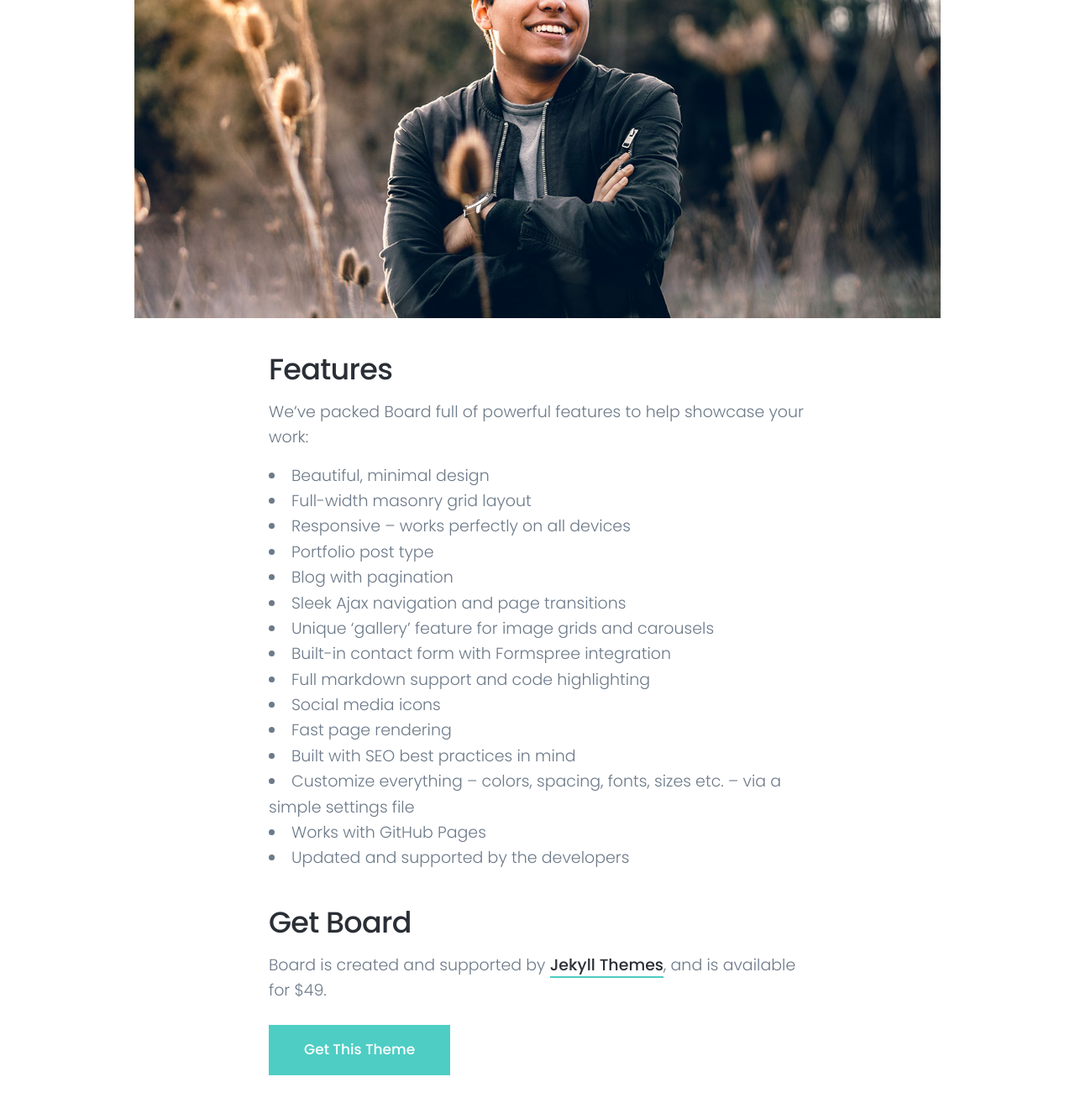
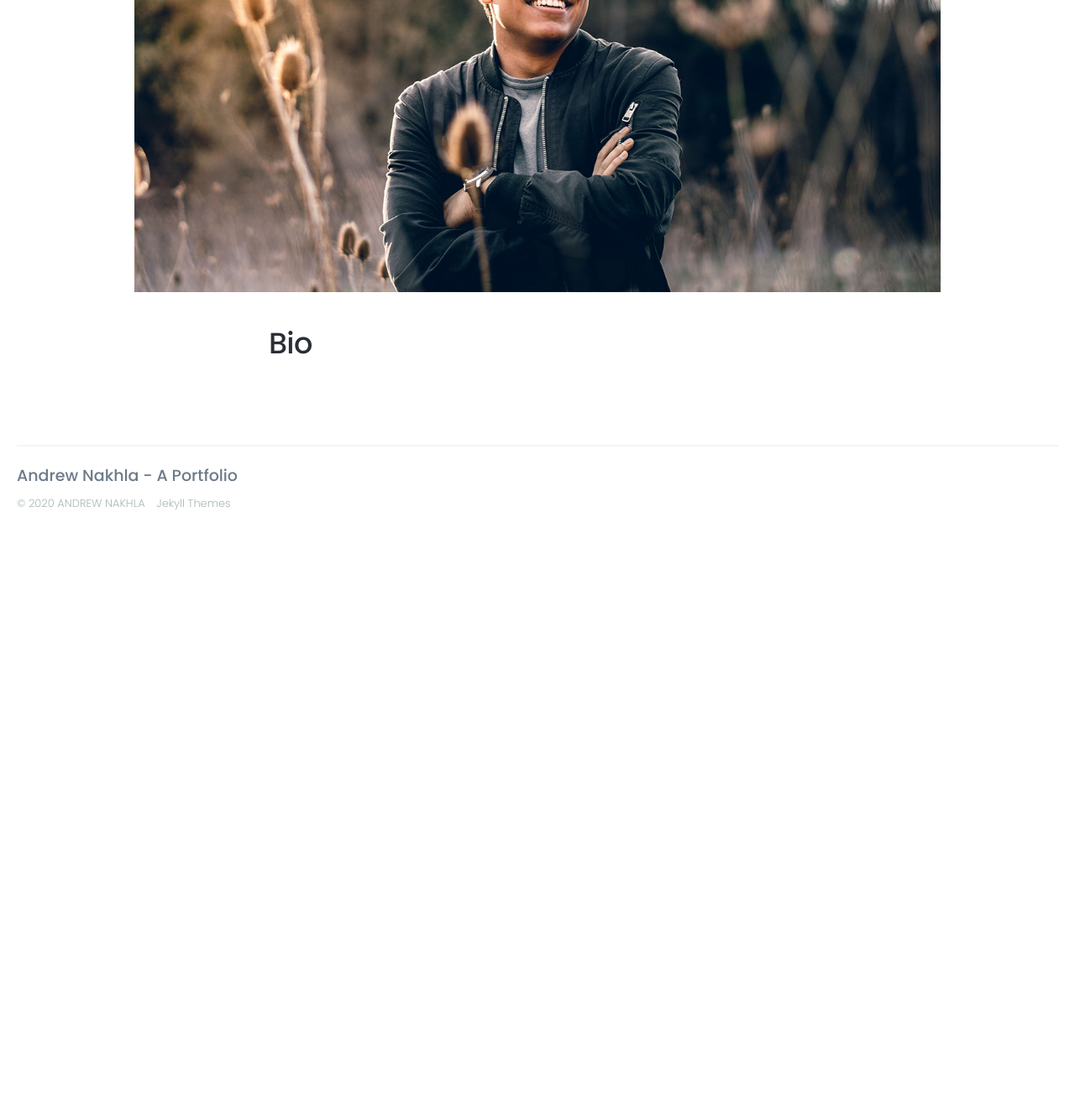
Before and after one commit to poptartfiend/poptartfiend.github.io, a Jekyll site: the page built from _pages/about.md, in a window 1280 px wide and 1400 px high, scrolled down 521 px. Shown: the top 1320 px of the window at 84% size. Built offline with Jekyll 4.4.1, drawn with Linux system fonts in a browser that asks for light colours; nearby versions of some CDN libraries; after the commit the page ends 1151 px from its top, so only the background shows below that; some of the changed text lies outside the part shown.

Commit message:
Update about.md

```diff
--- a/_pages/about.md
+++ b/_pages/about.md
@@ -1,34 +1,10 @@
 ---
-title: About Board
-subtitle: Board is a stylish full-width masonry grid theme. Made for designers, artists, photographers and developers to show off their best work.
+title: About
+subtitle: An Exploration in creating order out of chaos.
 description: Board is a stylish full-width masonry grid theme.
 featured_image: /images/demo/landscape-05.jpg
 ---
 
 ![](/images/demo/landscape-05.jpg)
 
-## Features
-
-We've packed Board full of powerful features to help showcase your work:
-
-* Beautiful, minimal design
-* Full-width masonry grid layout
-* Responsive – works perfectly on all devices
-* Portfolio post type
-* Blog with pagination
-* Sleek Ajax navigation and page transitions
-* Unique 'gallery' feature for image grids and carousels
-* Built-in contact form with Formspree integration
-* Full markdown support and code highlighting
-* Social media icons
-* Fast page rendering
-* Built with SEO best practices in mind
-* Customize everything – colors, spacing, fonts, sizes etc. – via a simple settings file
-* Works with GitHub Pages
-* Updated and supported by the developers
-
-## Get Board
-
-Board is created and supported by [Jekyll Themes](https://jekyllthemes.io), and is available for $49.
-
-<a href="https://jekyllthemes.io/theme/board-portfolio-jekyll-theme" class="button button--large">Get This Theme</a>
+## Bio
```
